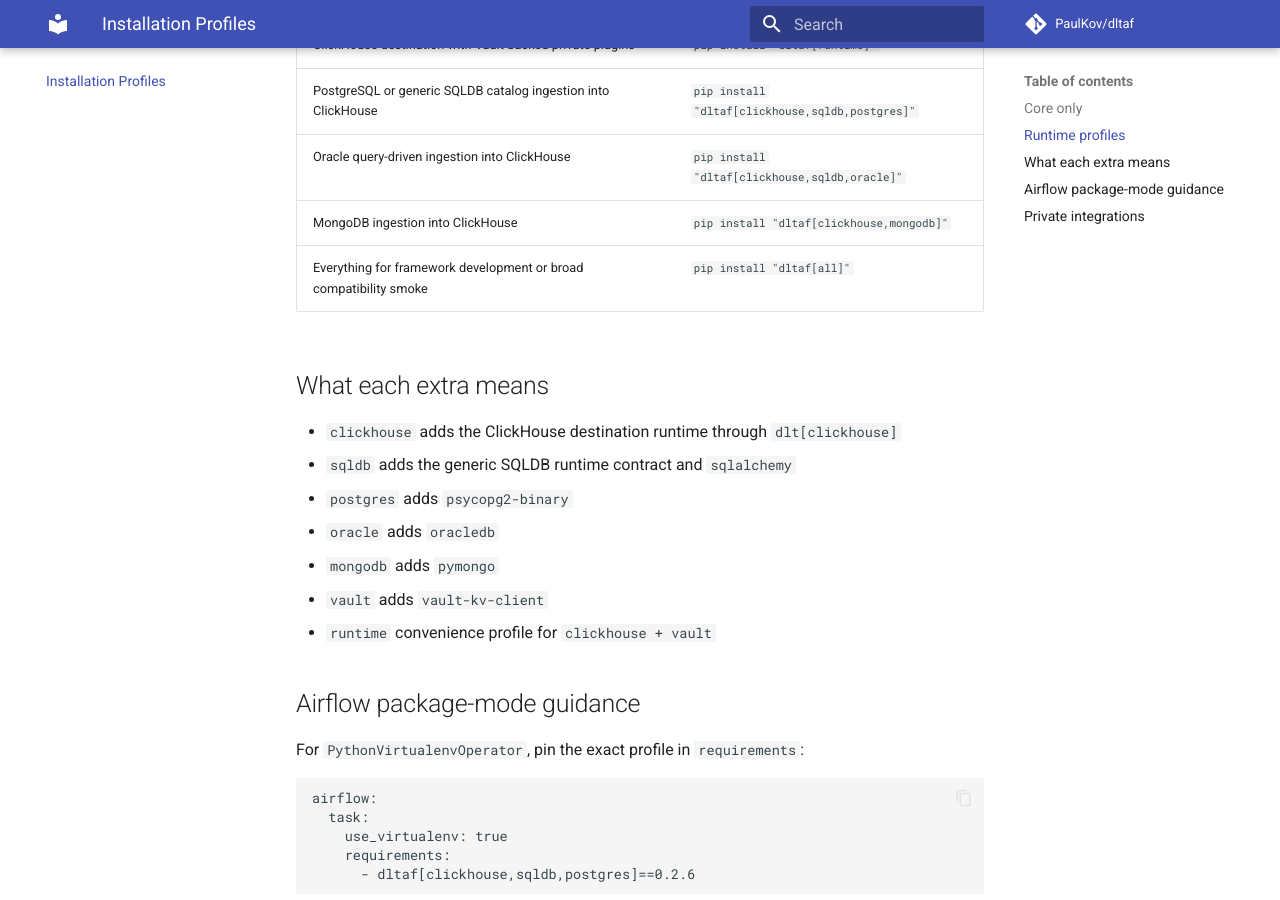
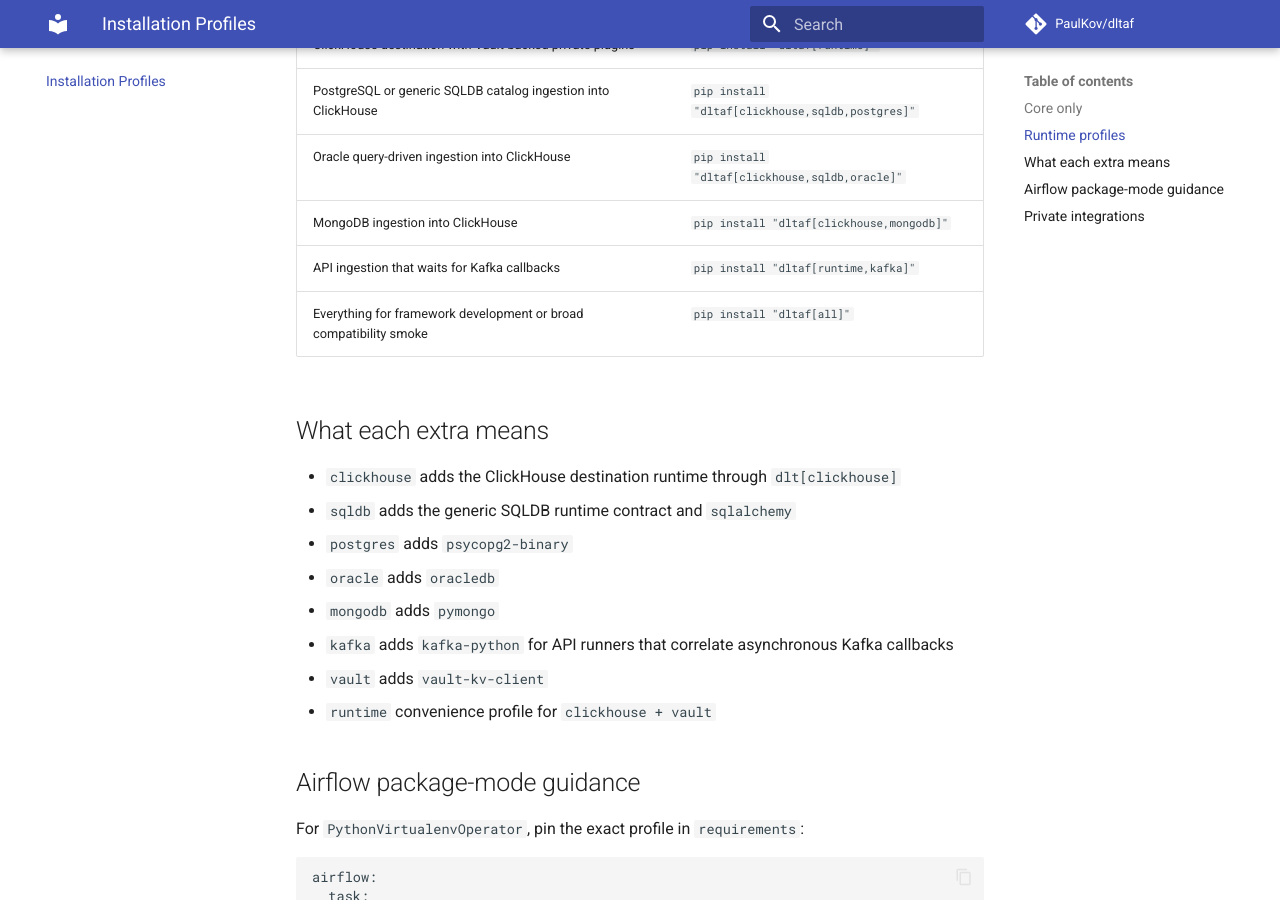
Before and after one commit to PaulKov/dltaf, an MkDocs documentation site: the page built from docs/installation-profiles.md, in a window 1280 px wide and 900 px high, scrolled down 892 px. Built offline with MkDocs 1.6.1 and Material for MkDocs 9.7.7, drawn with Linux system fonts in a browser that asks for light colours; comment, search, counter and statistics services are not loaded.

Commit message:
Add Kafka runtime extra

```diff
--- a/docs/installation-profiles.md
+++ b/docs/installation-profiles.md
@@ -30,6 +30,7 @@
 | PostgreSQL or generic SQLDB catalog ingestion into ClickHouse | `pip install "dltaf[clickhouse,sqldb,postgres]"` |
 | Oracle query-driven ingestion into ClickHouse | `pip install "dltaf[clickhouse,sqldb,oracle]"` |
 | MongoDB ingestion into ClickHouse | `pip install "dltaf[clickhouse,mongodb]"` |
+| API ingestion that waits for Kafka callbacks | `pip install "dltaf[runtime,kafka]"` |
 | Everything for framework development or broad compatibility smoke | `pip install "dltaf[all]"` |
 
 ## What each extra means
@@ -44,6 +45,8 @@
   adds `oracledb`
 - `mongodb`
   adds `pymongo`
+- `kafka`
+  adds `kafka-python` for API runners that correlate asynchronous Kafka callbacks
 - `vault`
   adds `vault-kv-client`
 - `runtime`
--- a/pyproject.toml
+++ b/pyproject.toml
@@ -4,7 +4,7 @@
 
 [project]
 name = "dltaf"
-version = "0.2.8"
+version = "0.2.9"
 description = "Manifest-driven data loading framework with canonical SQLDB manifests, Airflow helpers, and pluggable private integrations."
 readme = "README.md"
 requires-python = ">=3.10"
@@ -58,6 +58,9 @@
 mongodb = [
   "pymongo>=4.6.0",
 ]
+kafka = [
+  "kafka-python>=2.3.0,<3",
+]
 vault = [
   "vault-kv-client>=0.1.0",
 ]
@@ -74,6 +77,7 @@
   "psycopg2-binary>=2.9.9",
   "oracledb>=2.0.0",
   "pymongo>=4.6.0",
+  "kafka-python>=2.3.0,<3",
 ]
 dev = [
   "build>=1.2.2",
```
Also changed, not shown: CHANGELOG.md (+9 -0 lines), 1 other file.
